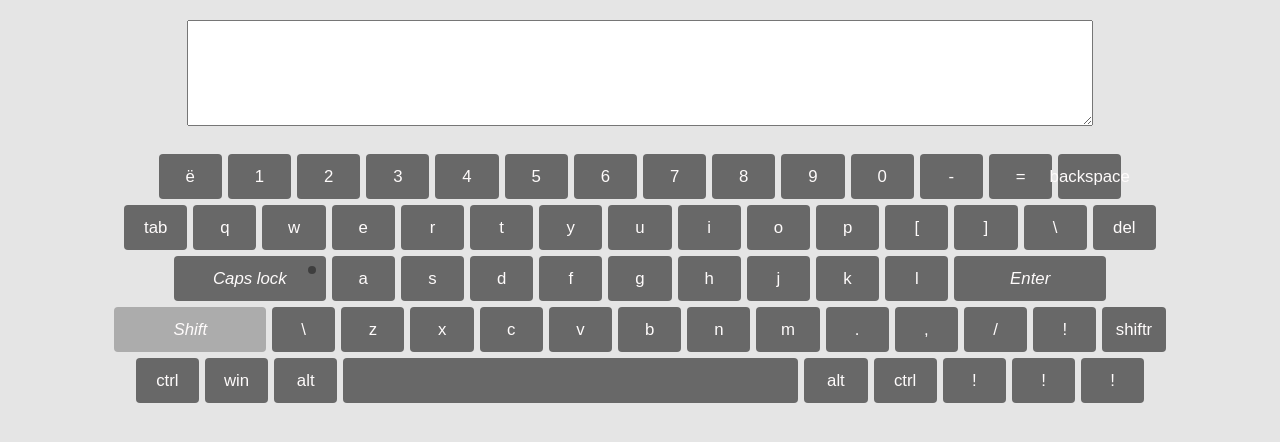
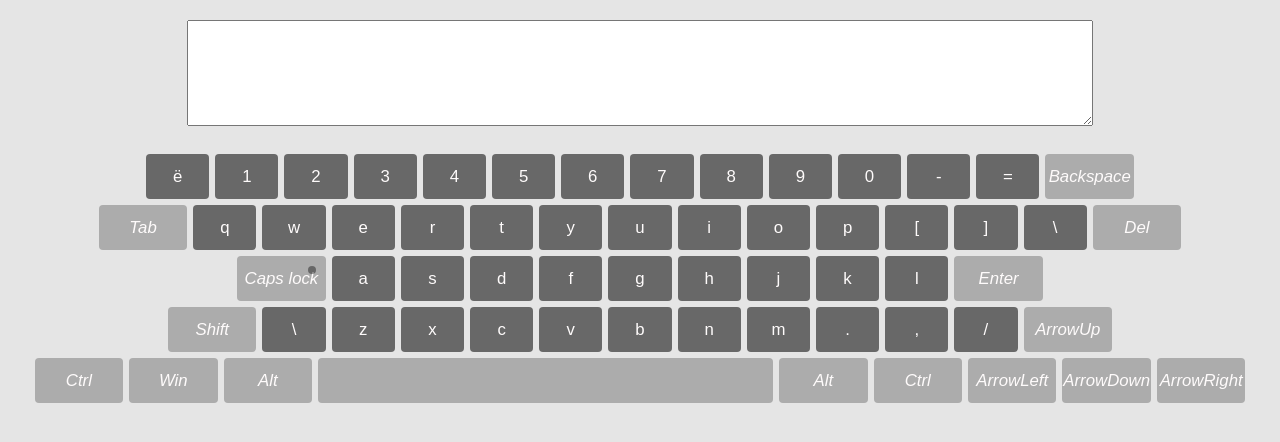
Before and after one commit to Linaplby/virtual-keyboard, a plain HTML site: page index.html in a window 1280 px wide. Drawn offline with Linux system fonts and the light colour scheme.

Commit message:
feat: add key elemen tab(01.05.23, 11:59)

```diff
--- a/Keyboard.css
+++ b/Keyboard.css
@@ -13,7 +13,7 @@ body {
   bottom: 0;
   width: 100%;
   padding: 5px 0;
-  /*box-shadow: 0 0 50px rgba(0, 0, 0, 0.5);*/
+
   user-select: none;
   transition: bottom 0.4s;
 }
@@ -48,11 +48,11 @@ body {
 }
 
 .keyboard__key:active {
-  background: rgba(255, 255, 255, 0.12);
+  background: #6f7e08;
 }
 
 .keyboard__key--wide {
-  width: 12%;
+  width: 7%;
 }
 
 .keyboard__key--extra-wide {
@@ -72,7 +72,7 @@ body {
 }
 
 .keyboard__key--active::after {
-  background: #08ff00;
+  background: #d2f00e;
 }
 
 .keyboard__key--dark {
--- a/Keyboard.js
+++ b/Keyboard.js
@@ -97,17 +97,16 @@ const Keyboard = {
       ".",
       ",",
       "/",
-      "!",
-      "Shiftr",
+      "ArrowUp",
       "Ctrl",
       "Win",
       "Alt",
       "space",
       "Alt",
       "Ctrl",
-      "!",
-      "!",
-      "!",
+      "ArrowLeft",
+      "ArrowDown",
+      "ArrowRight",
     ];
 
     // Creates HTML for an icon
@@ -118,16 +117,36 @@ const Keyboard = {
     keyLayout.forEach((key) => {
       const keyElement = document.createElement("button");
       const insertLineBreak =
-        ["Backspace", "Del", "Enter", "Shiftr"].indexOf(key) !== -1;
+        ["Backspace", "Del", "Enter", "ArrowUp"].indexOf(key) !== -1;
 
       // Add attributes/classes
       keyElement.setAttribute("type", "button");
       keyElement.classList.add("keyboard__key");
 
       switch (key) {
-        case "backspace":
-          keyElement.classList.add("keyboard__key--wide");
-          keyElement.innerHTML = createIconHTML("backspace");
+        case "Backspace":
+          keyElement.classList.add(
+            "keyboard__key--wide",
+            "keyboard__key--dark"
+          );
+          keyElement.innerHTML = createIconHTML("Backspace");
+
+          keyElement.addEventListener("click", () => {
+            this.properties.value = this.properties.value.substring(
+              0,
+              this.properties.value.length - 1
+            );
+            this._triggerEvent("oninput");
+          });
+
+          break;
+
+        case "Del":
+          keyElement.classList.add(
+            "keyboard__key--wide",
+            "keyboard__key--dark"
+          );
+          keyElement.innerHTML = createIconHTML("Del");
 
           keyElement.addEventListener("click", () => {
             this.properties.value = this.properties.value.substring(
@@ -142,7 +161,8 @@ const Keyboard = {
         case "Caps lock":
           keyElement.classList.add(
             "keyboard__key--wide",
-            "keyboard__key--activatable"
+            "keyboard__key--activatable",
+            "keyboard__key--dark"
           );
           keyElement.innerHTML = createIconHTML("Caps lock");
 
@@ -157,7 +177,10 @@ const Keyboard = {
           break;
 
         case "Enter":
-          keyElement.classList.add("keyboard__key--wide");
+          keyElement.classList.add(
+            "keyboard__key--wide",
+            "keyboard__key--dark"
+          );
           keyElement.innerHTML = createIconHTML("Enter");
 
           keyElement.addEventListener("click", () => {
@@ -167,8 +190,73 @@ const Keyboard = {
 
           break;
 
+        case "Tab":
+          keyElement.classList.add(
+            "keyboard__key--wide",
+            "keyboard__key--dark"
+          );
+          keyElement.innerHTML = createIconHTML("Tab");
+
+          keyElement.addEventListener("click", () => {
+            this.properties.value += "\t";
+          });
+
+          break;
+        case "ArrowUp":
+          keyElement.classList.add(
+            "keyboard__key--wide",
+            "keyboard__key--dark"
+          );
+          keyElement.innerHTML = createIconHTML("ArrowUp");
+
+          keyElement.addEventListener("click", () => {
+            this.properties.value += "\t";
+          });
+
+          break;
+
+        case "ArrowDown":
+          keyElement.classList.add(
+            "keyboard__key--wide",
+            "keyboard__key--dark"
+          );
+          keyElement.innerHTML = createIconHTML("ArrowDown");
+
+          keyElement.addEventListener("click", () => {
+            this.properties.value += "\t";
+          });
+
+          break;
+        case "ArrowLeft":
+          keyElement.classList.add(
+            "keyboard__key--wide",
+            "keyboard__key--dark"
+          );
+          keyElement.innerHTML = createIconHTML("ArrowLeft");
+
+          keyElement.addEventListener("click", () => {
+            this.properties.value += "\t";
+          });
+
+          break;
+        case "ArrowRight":
+          keyElement.classList.add(
+            "keyboard__key--wide",
+            "keyboard__key--dark"
+          );
+          keyElement.innerHTML = createIconHTML("ArrowRight");
+
+          keyElement.addEventListener("click", () => {
+            this.properties.value += "\t";
+          });
+
+          break;
+
         case "space":
-          keyElement.classList.add("keyboard__key--extra-wide");
+          keyElement.classList.add(
+            "keyboard__key--extra-wide",
+            "keyboard__key--dark"
+          );
           keyElement.innerHTML = createIconHTML("");
 
           keyElement.addEventListener("click", () => {
@@ -188,6 +276,47 @@ const Keyboard = {
           keyElement.addEventListener("click", () => {
             this.close();
             this._triggerEvent("onclose");
+          });
+
+          break;
+
+        case "Ctrl":
+          keyElement.classList.add(
+            "keyboard__key--wide",
+            "keyboard__key--dark"
+          );
+          keyElement.innerHTML = createIconHTML("Ctrl");
+
+          keyElement.addEventListener("click", () => {
+            //this.close();
+            //this._triggerEvent("onclose");
+          });
+
+          break;
+
+        case "Win":
+          keyElement.classList.add(
+            "keyboard__key--wide",
+            "keyboard__key--dark"
+          );
+          keyElement.innerHTML = createIconHTML("Win");
+
+          keyElement.addEventListener("click", () => {
+            //this.close();
+            //this._triggerEvent("onclose");
+          });
+
+          break;
+        case "Alt":
+          keyElement.classList.add(
+            "keyboard__key--wide",
+            "keyboard__key--dark"
+          );
+          keyElement.innerHTML = createIconHTML("Alt");
+
+          keyElement.addEventListener("click", () => {
+            //this.close();
+            //this._triggerEvent("onclose");
           });
 
           break;
```
